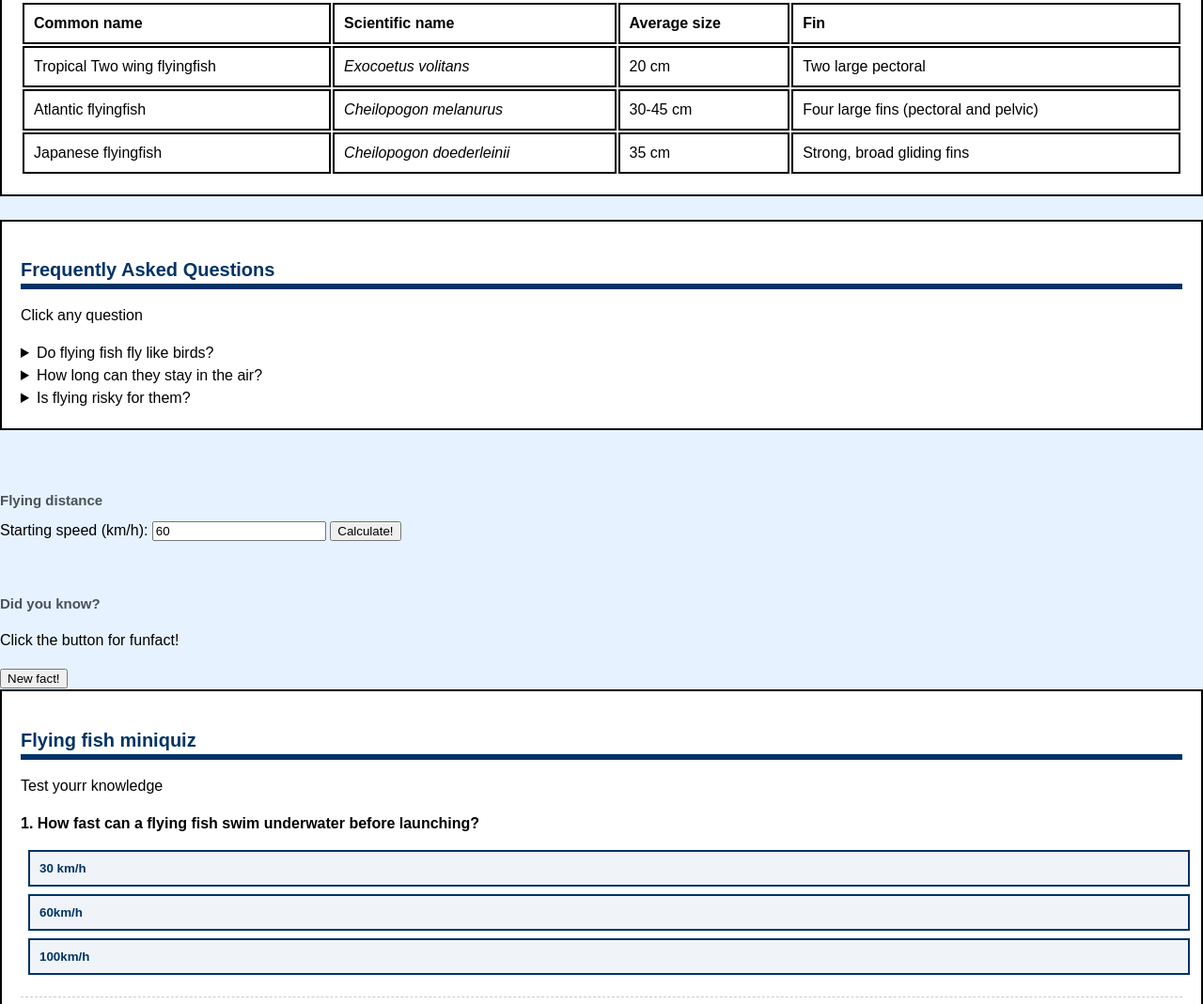
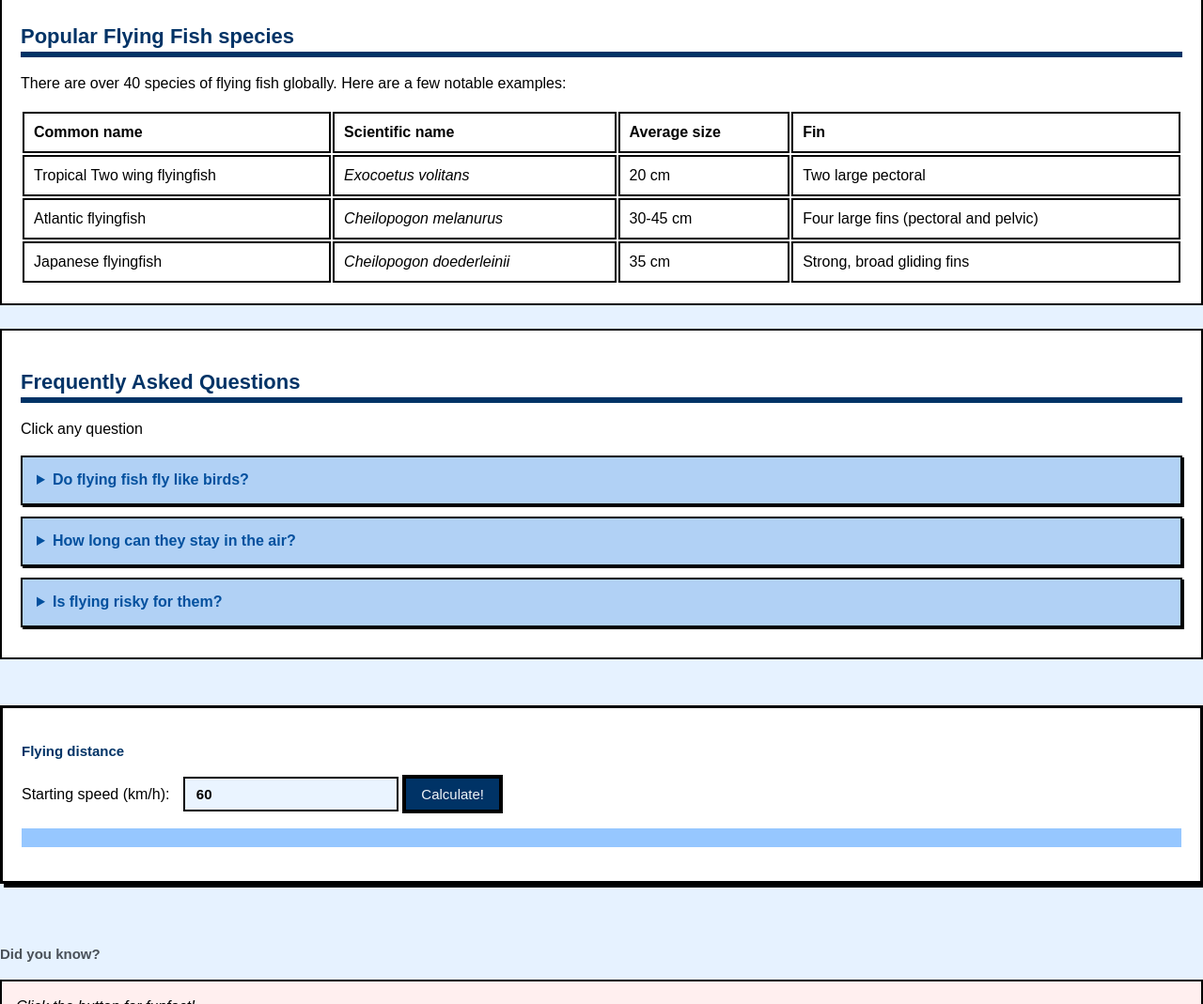
Before and after one commit to csecsemil/flying_fish, a plain HTML site: page index.html in a window 1280 px wide. Shown: the part 1731-2800 px from the top of the page at 94% size. Drawn offline with Linux system fonts and the light colour scheme.

Commit message:
i add more css to the flying fish website

```diff
--- a/index.html
+++ b/index.html
@@ -34,7 +34,7 @@
         </ul>
     </section>
 
-    <section">
+    <section>
         <h2>Phases of flight:</h2>
         <p>Click the buttons to switch</p>
 
@@ -49,7 +49,7 @@
 
         <div id="content1" class="phase-content" >
             <img src="imagesflyingfish.1.jpg" alt="speeding">
-            <h3>Step 1: Acceleration under water</h3>
+            <h3>Step 1. Acceleration under water</h3>
             <p>The fish beats its tail rapidly under water up to something like 70 times per second, to build enough speed to break through th surface</p>
         </div>
 
@@ -67,7 +67,7 @@
 
     </section>
 
-    <section id="species">
+    <section id="phases">
         <h2>Popular Flying Fish species</h2>
         <p>There are over 40 species of flying fish globally. Here are a few notable examples:</p>
 
@@ -178,7 +178,9 @@
     </section>
 
 
-    <button id="topBtn" onclick="scrollToTop">Jump to the top!</button>
+    <button id="topBtn" onclick="scrollToTop()">
+        Jump to the top!
+    </button>
 
     <script src="script.js"></script>
 
--- a/style.css
+++ b/style.css
@@ -11,7 +11,7 @@
     background-color: #003366;
     color: white;
     text-align: center;
-    padding: 20px
+    padding: 20px;
 }
 
 header h1 {
@@ -71,13 +71,16 @@
     color: #003366;
     border-bottom: 6px solid #003366;
     margin-bottom: 15px;
-    font-size: 20px;
+    font-size: 22px;
 
 }
 h3 {
     color: #4a5158;
     margin: 15px 0 8px 0;
     font-size: 15px;
+}
+ul{
+    padding-left: 20px;
 }
 
 li {
@@ -141,6 +144,91 @@
     border-color: #48cae4;
 }
 
+details {
+    border: 2px solid #000;
+    background-color: #003366;
+    margin-bottom: 12px;
+    padding: 0;
+    box-shadow: 2px 2px 0px #000;
+
+}
+
+summary {
+    font-weight: bold;
+    padding: 12px 15px;
+    cursor: pointer;
+    background-color: #b1d1f5;
+    color: #03509e;
+    border-bottom: 1px solid transparent;
+}
+
+details p {
+    padding: 15px;
+    margin: 0;
+    background-color: #fff;
+}
+
+
+.calculator {
+    background-color: #fff;
+    border: 3px solid #000;
+    padding: 20px;
+    margin-bottom: 25px;
+    box-shadow: 4px 4px 0px #000;
+}
+.calculator h3 {
+    color: #003366;
+    border-bottom: 25px;
+    padding-bottom: 5px;
+}
+.calculator label {
+    font-style: bold;
+    display: inline-block;
+    margin-right: 10px;
+}
+.calculator input {
+    padding: 8px 12px;
+    border: 2px solid #000;
+    background-color: #eaf4ff;
+    font-weight: bold;
+    font-size: 15px;
+}
+
+
+button {
+    background-color: #003366;
+    color: #f0f4f8;
+    border: 4px solid #000;
+    padding: 8px 16px;
+    font-size: 15px;
+}
+
+#calcResult {
+    font-weight: bold;
+    background-color: #96c7ff;
+    padding: 10px;
+    color: #003366;
+}
+
+
+
+
+#factDisplay {
+    font-style: italic;
+    background-color: #ffefef;
+    border: 2px solid #000;
+    padding: 15px;
+    margin-bottom: 12px;
+}
+
+
+
+
+
+
+
+
+
 
 
 #topBtn {
@@ -160,8 +248,12 @@
 
 .question-block {
     margin-bottom: 20px;
-    padding-bottom: 15px;
-    border-bottom: 1px dashed #ccc;
+    padding: 15px;
+    background-color: rgb(139, 251, 255);
+    border: 2px dashed #000;
+}
+.question-block p {
+    margin-top: 0;
 }
 
 .quiz-btn {
@@ -174,7 +266,7 @@
     border: 2px solid #003366;
     color: #003366;
     font-weight: bold;
-
+    cursor: pointer;
 }
 
 .quiz-btn.correct {
```
